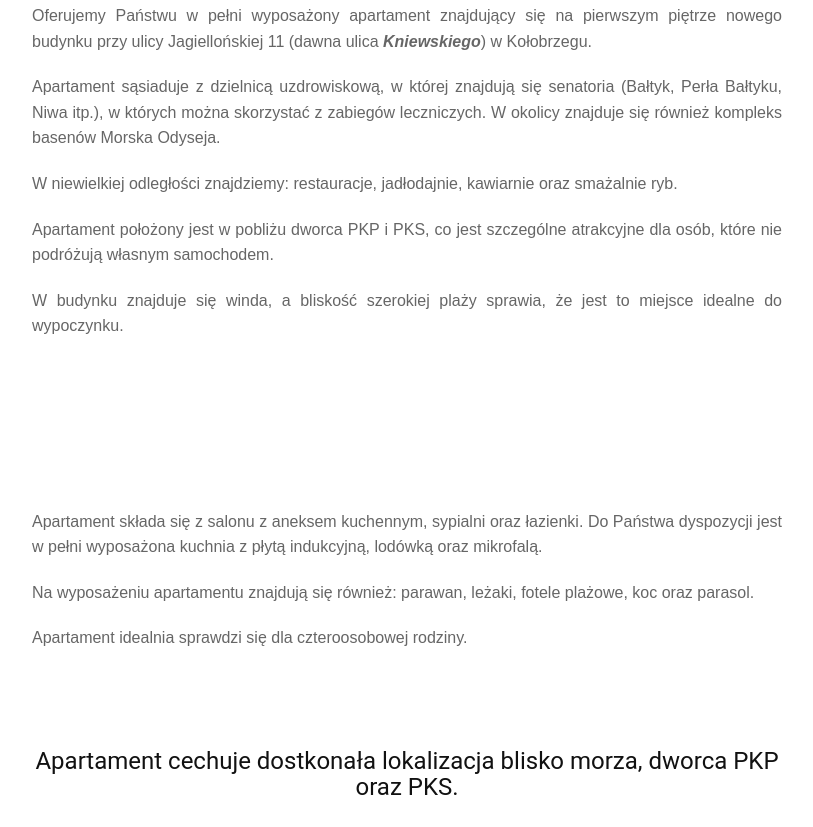
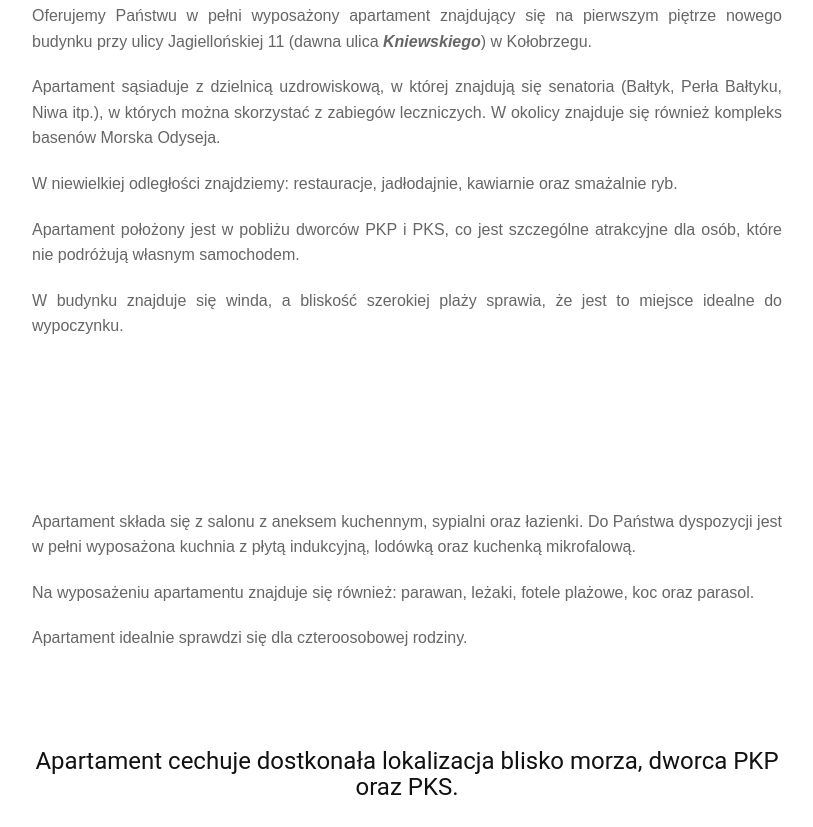
Before and after one commit to apartjagielldev/apartament, a plain HTML site: page index.html in a window 1280 px wide. Shown: the part 904-1731 px from the top of the page, without its empty margins (233-1046 px from the left). Drawn offline with Linux system fonts and the light colour scheme; grey boxes are pictures that could not be loaded.

Commit message:
Typo fixes

```diff
--- a/index.html
+++ b/index.html
@@ -118,7 +118,7 @@
 						W niewielkiej odległości znajdziemy: restauracje, jadłodajnie, kawiarnie oraz smażalnie ryb.
 					</p>
 					<p>
-						Apartament położony jest w pobliżu dworca PKP i PKS, co jest szczególne atrakcyjne dla osób, które nie podróżują własnym samochodem.
+						Apartament położony jest w pobliżu dworców PKP i PKS, co jest szczególne atrakcyjne dla osób, które nie podróżują własnym samochodem.
 					</p>
 						W budynku znajduje się winda, a bliskość szerokiej plaży sprawia, że jest to miejsce idealne do wypoczynku.
 					</p>
@@ -146,13 +146,13 @@
 			<div class="col-lg-8 col-lg-offset-2 animatedParent">
 				<div class="text-justify">
 					<p>
-						Apartament składa się z salonu z aneksem kuchennym, sypialni oraz łazienki. Do Państwa dyspozycji jest w pełni wyposażona kuchnia z płytą indukcyjną, lodówką oraz mikrofalą.
+						Apartament składa się z salonu z aneksem kuchennym, sypialni oraz łazienki. Do Państwa dyspozycji jest w pełni wyposażona kuchnia z płytą indukcyjną, lodówką oraz kuchenką mikrofalową.
 					</p>
 					<p>
-						Na wyposażeniu apartamentu znajdują się również: parawan, leżaki, fotele plażowe, koc oraz parasol.
+						Na wyposażeniu apartamentu znajduje się również: parawan, leżaki, fotele plażowe, koc oraz parasol.
 					</p>
 					<p>
-						Apartament idealnia sprawdzi się dla czteroosobowej rodziny.
+						Apartament idealnie sprawdzi się dla czteroosobowej rodziny.
 					</p>
 				</div>
 			</div>
@@ -510,7 +510,12 @@
 			<div class="row">
 				<div class="col-lg-8 col-lg-offset-2 animatedParent">
 					<div class="text-justify">
-						W przypadku pobytów krótszych niż 5 dni do ceny wynajmu doliczana jest opłata w wysokości 80zł.
+						<p>
+							Dobra hotelowa rozpoczyna się o godzinie 14:00 a kończy się o godzinie 11:00.
+						</p>
+						<p>
+							W przypadku pobytów krótszych niż 5 dni do ceny wynajmu doliczana jest opłata w wysokości 80zł.
+						</p>
 					</div>
 				</div>
 			</div>
```
